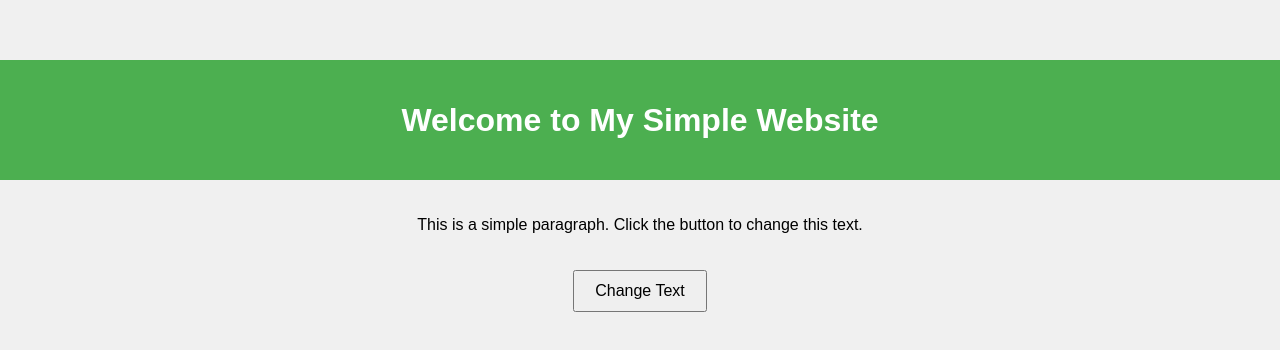
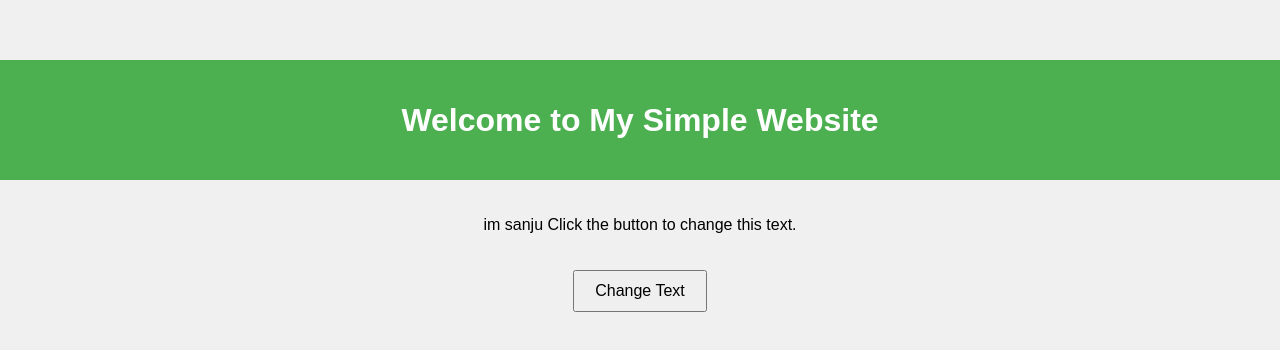
Before and after one commit to CodewithDas/simple-website, a plain HTML site: page index.html in a window 1280 px wide. Shown: the part 214-564 px from the top of the page. Drawn offline with Linux system fonts and the light colour scheme.

Commit message:
Update index.html

```diff
--- a/index.html
+++ b/index.html
@@ -11,7 +11,7 @@
         <h1>Welcome to My Simple Website</h1>
     </header>
     <main>
-        <p id="text">This is a simple paragraph. Click the button to change this text.</p>
+        <p id="text"> im sanju Click the button to change this text.</p>
         <button id="changeTextButton">Change Text</button>
     </main>
     <script src="script.js"></script>
```
